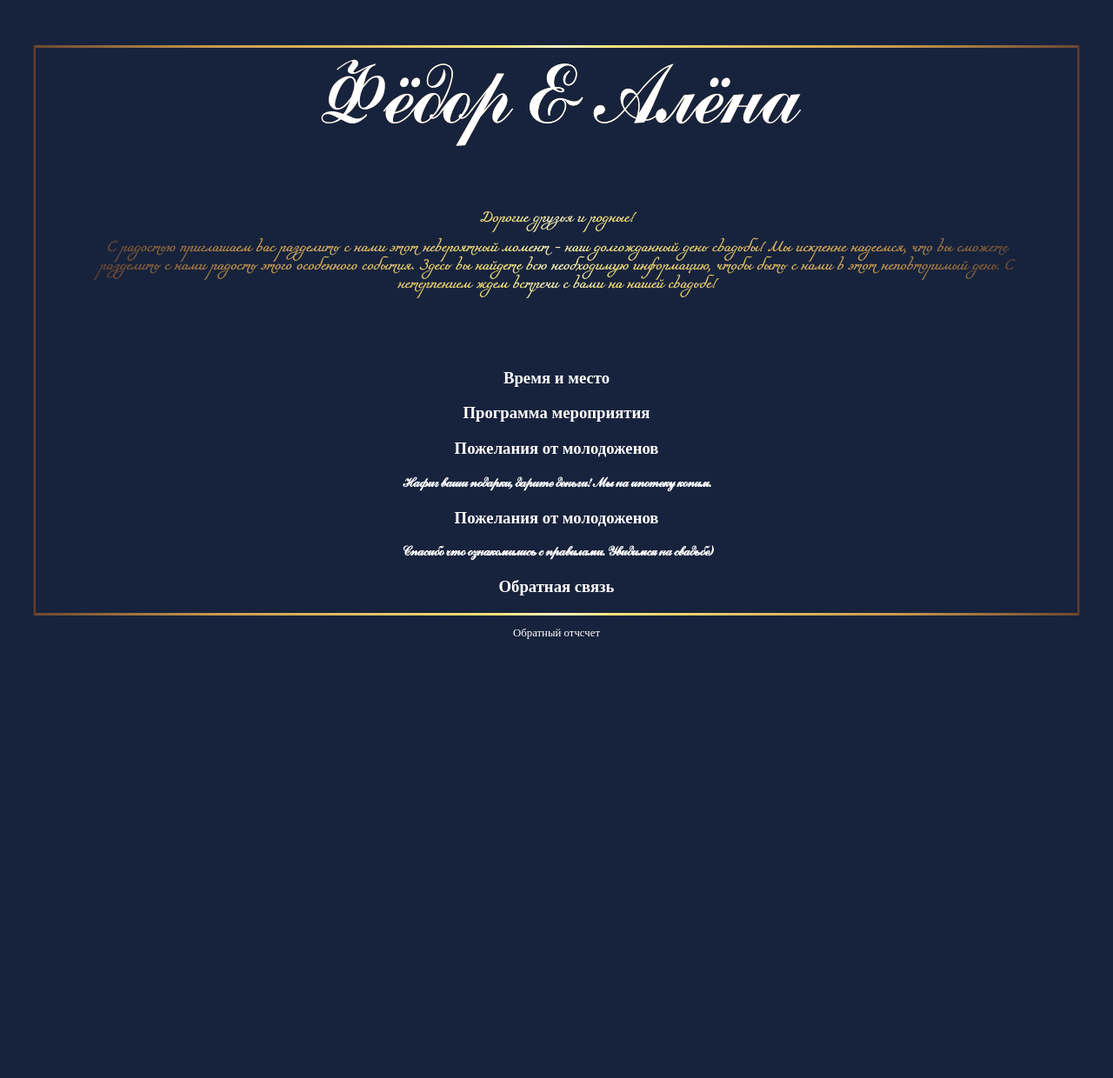
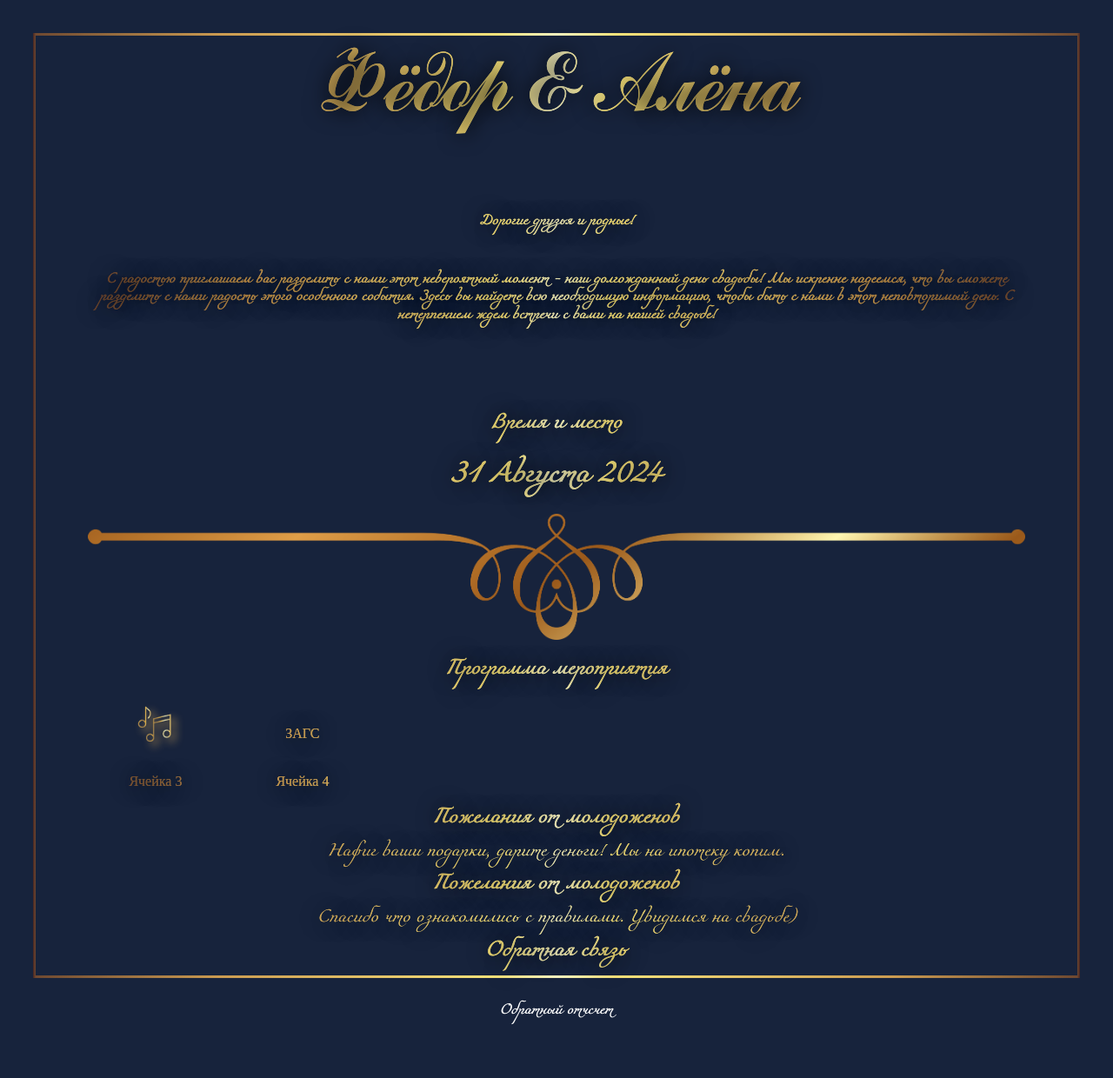
Before and after one commit to Im-Loco-22522/invitation, a Flask app: page / in a window 1280 px wide. Shown: the whole page at 87% size. Before the commit the page ends 735 px from the top, so only its background shows below. Run offline with Flask 3, Linux system fonts and the light colour scheme.

Commit message:
add iconix

```diff
--- a/app/static/css/styles.css
+++ b/app/static/css/styles.css
@@ -16,6 +16,8 @@ body {
 
 body {
     background: #17233C;
+    /* background: #33424B; */
+    /* background: #163142; */
     /* background-image: url("../img/фон4.jpg"); */
     /* Фоновый цвет и фоновый рисунок*/
     color: #fff;
@@ -37,16 +39,17 @@ body {
 }
 
 
-span {
-    font-family: "Grosvenor Script";
+span,
+h3 {
+    font-family: "Miama Nueva";
+    /* color: #D7C384; */
 
 }
 
 span.title {
+    font-family: "Grosvenor Script";
     font-size: 100px;
     font-weight: normal;
-    background-image: linear-gradient(to right, #462523 0, #cb9b51 22%, #f6e27a 45%, #f6f2c0 50%, #f6e27a 55%, #cb9b51 78%, #462523 100%);
-    -webkit-background-clip: text;
 }
 
 @font-face {
@@ -55,27 +58,53 @@ span.title {
 }
 
 .text {
-    font-family: "Miama Nueva";
+    /* font-family: "Miama Nueva"; */
     line-height: 1.3em;
-    color: transparent;
-    font-weight: bold;
-    background-image: linear-gradient(to right, #462523 0, #cb9b51 22%, #f6e27a 45%, #f6f2c0 50%, #f6e27a 55%, #cb9b51 80%, #462523 100%);
-    -webkit-background-clip: text;
     padding: 4.5%;
 }
 
 p {
+    font-family: "Miama Nueva";
+    font-weight: bold;
+    /* font-family: "Grosvenor Script"; */
     font-size: 80%;
-    /* padding: 1.5%; */
+    padding: 1.5%;
 
 }
 
 .mainBlock {
     border-style: double;
-    font-weight: bold;
+    /* font-weight: bold; */
+    color: transparent;
     border-image: linear-gradient(to right, #462523 0, #cb9b51 22%, #f6e27a 45%, #f6f2c0 50%, #f6e27a 55%, #cb9b51 78%, #462523 100%);
     /* border-width: 0.25em; */
     border-image-slice: 80;
+    text-shadow: 0.5px 0.5px 25px #000000;
 
 
 }
+
+.date {
+    font-size: 2em;
+    font-weight: bold;
+}
+
+div {
+    color: transparent;
+    background-image: linear-gradient(to right, #462523 0, #cb9b51 22%, #f6e27a 45%, #f6f2c0 50%, #f6e27a 55%, #cb9b51 80%, #462523 100%);
+    -webkit-background-clip: text;
+}
+
+.tableImg {
+    /* text-align: center;
+    display: inline-block */
+    width: 20%;
+    /* background-image: linear-gradient(to right, #462523 0, #cb9b51 22%, #f6e27a 45%, #f6f2c0 50%, #f6e27a 55%, #cb9b51 80%, #462523 100%);
+        -webkit-background-clip: text; */
+    /* color: transparent;
+    background-image: linear-gradient(to right, #462523 0, #cb9b51 22%, #f6e27a 45%, #f6f2c0 50%, #f6e27a 55%, #cb9b51 80%, #462523 100%); */
+    /* -webkit-background-clip: text; */
+    /* shadow: 0.5px 0.5px 25px #F0BC5E; */
+    -webkit-filter: drop-shadow(5px 5px 5px #F0BC5E);
+        filter: drop-shadow(5px 5px 5px #F0BC5E);
+}
--- a/app/templates/index.html
+++ b/app/templates/index.html
@@ -27,11 +27,25 @@
 
         <div>
             <h3> Время и место</h3>
+
+            <p><span class="date"> 31 Августа 2024 </span></p>
+            <img src="{{ url_for('static', filename='img/lower monogram.png') }}" width="90%">
             <!-- 2 фотографии по середине дата и время, адресс -->
 
             <h3> Программа мероприятия</h3>
             <!--  Рассписать план дня
             иконка, время название мер-я, адресс -->
+            <table id="programDay">
+                <tr>
+                    <td><img class="tableImg" src="{{ url_for('static', filename='img/Muzik.png') }}" >
+                    </td>
+                    <td>ЗАГС</td>
+                </tr>
+                <tr>
+                    <td>Ячейка 3</td>
+                    <td>Ячейка 4</td>
+                </tr>
+            </table>
 
             <h3>Пожелания от молодоженов</h3>
             <span>Нафиг ваши подарки, дарите деньги! Мы на ипотеку копим.</span>
```
Also changed, not shown: 1.png (added), app/static/img/Muzik.png (added), app/static/img/baker.png (added), app/static/img/baker2.png (added), app/static/img/buffet.png (added), app/static/img/cake.png (added), app/static/img/cake2.png (added), app/static/img/dance.png (added), app/static/img/gold.PNG (added), app/static/img/location.png (added), app/static/img/lower monogram.png (added), app/static/img/musik.jpg (added), app/static/img/newlywedsDance.png (added), app/static/img/wedding.png (added), 1 more files.
